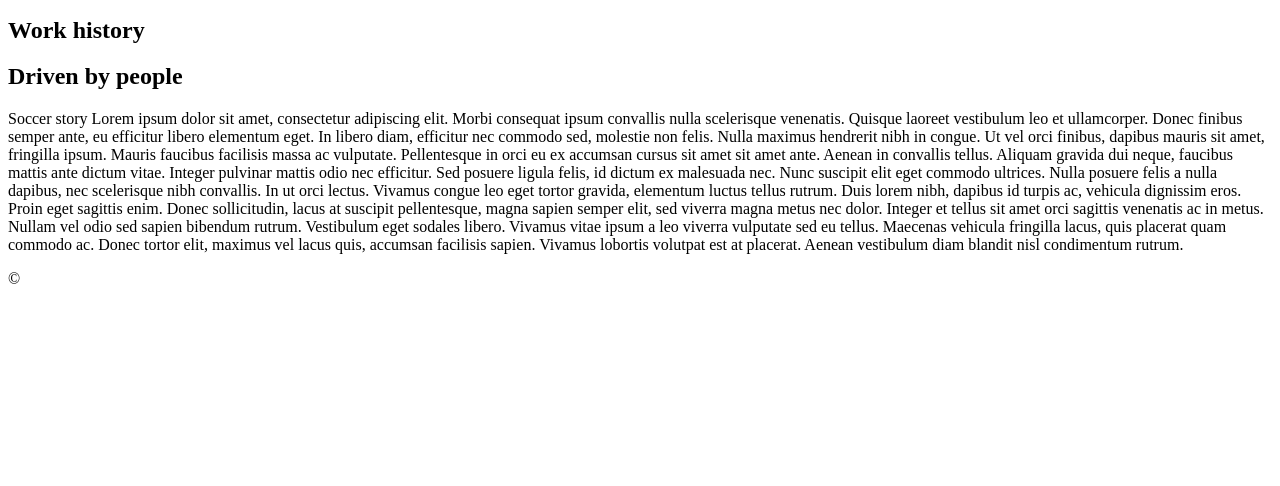
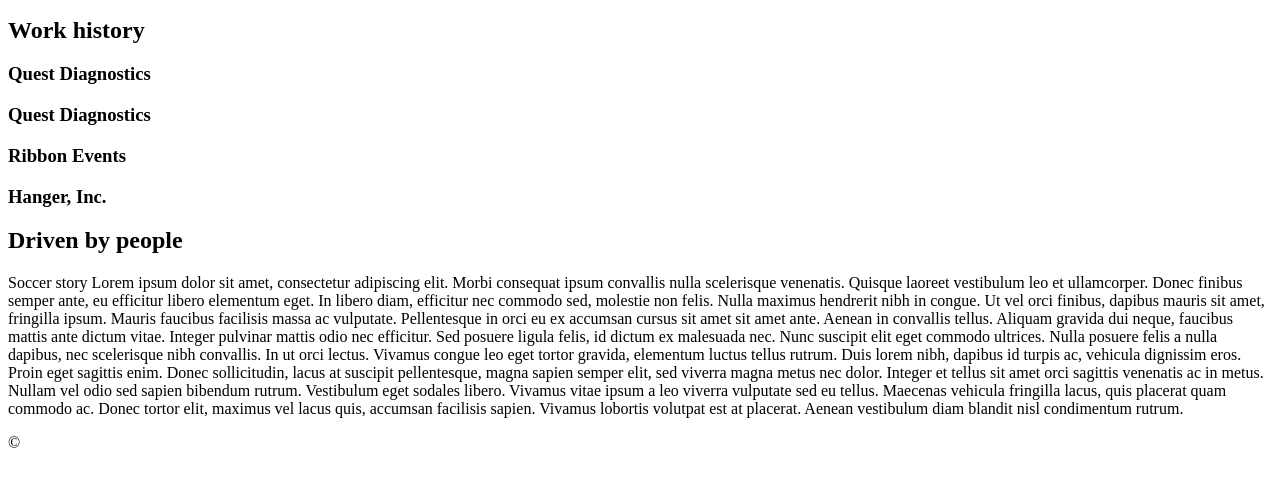
Before and after one commit to Alex-Coop/html-me-something, a plain HTML site: page index.html in a window 1280 px wide. Shown: the part 142-628 px from the top of the page. Drawn offline with Linux system fonts and the light colour scheme.

Commit message:
adding work headers

```diff
--- a/index.html
+++ b/index.html
@@ -23,6 +23,10 @@
 <!-- want a line here -->
 
 		<h2 id = "work_hist">Work history</h2>
+			<h3 id = "work_title">Quest Diagnostics</h3>
+			<h3 id = "work_title">Quest Diagnostics</h3>
+			<h3 id = "work_title">Ribbon Events</h3>
+			<h3 id = "work_title">Hanger, Inc.</h3>
 
 
 		<h2 id = "story">Driven by people</h2>
```
